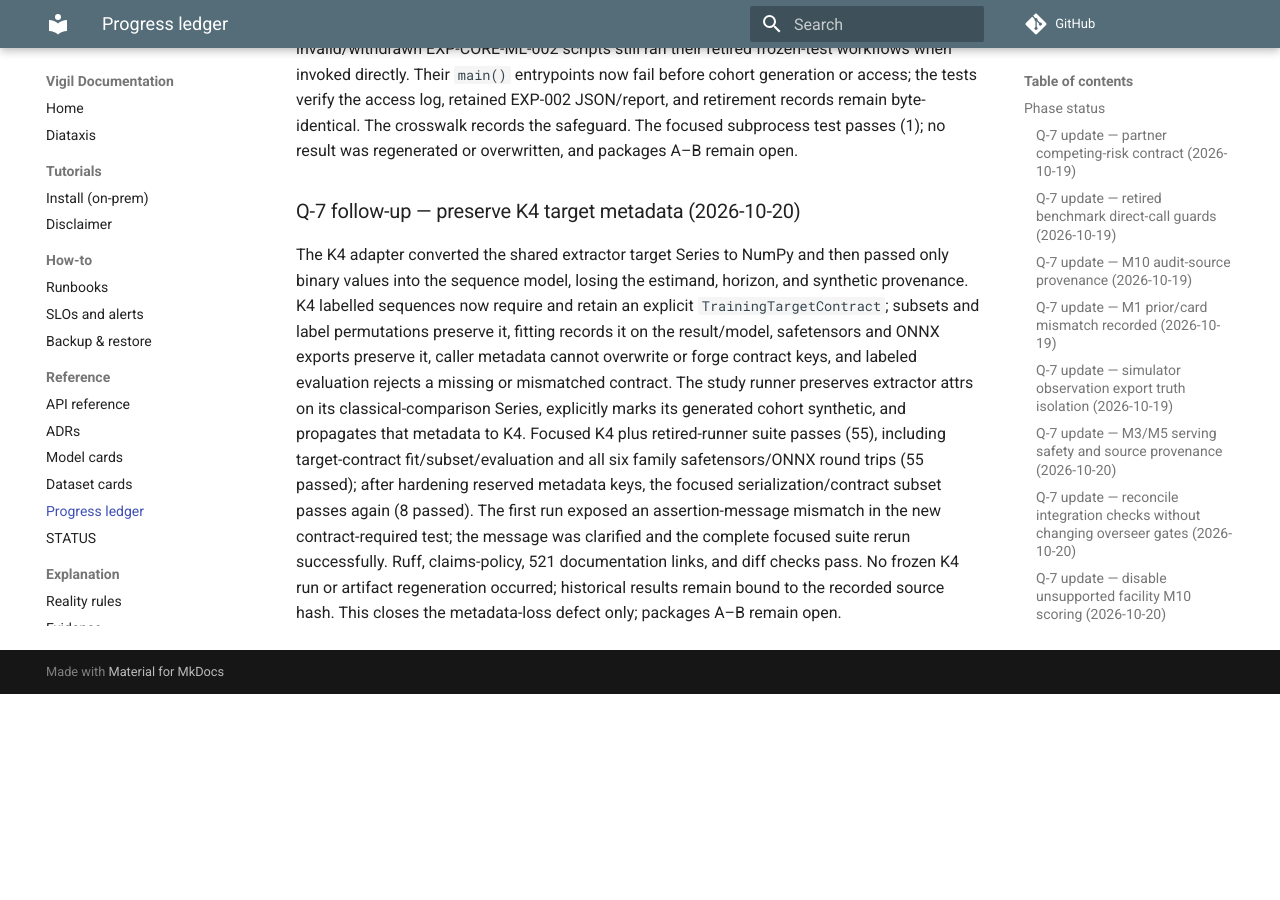
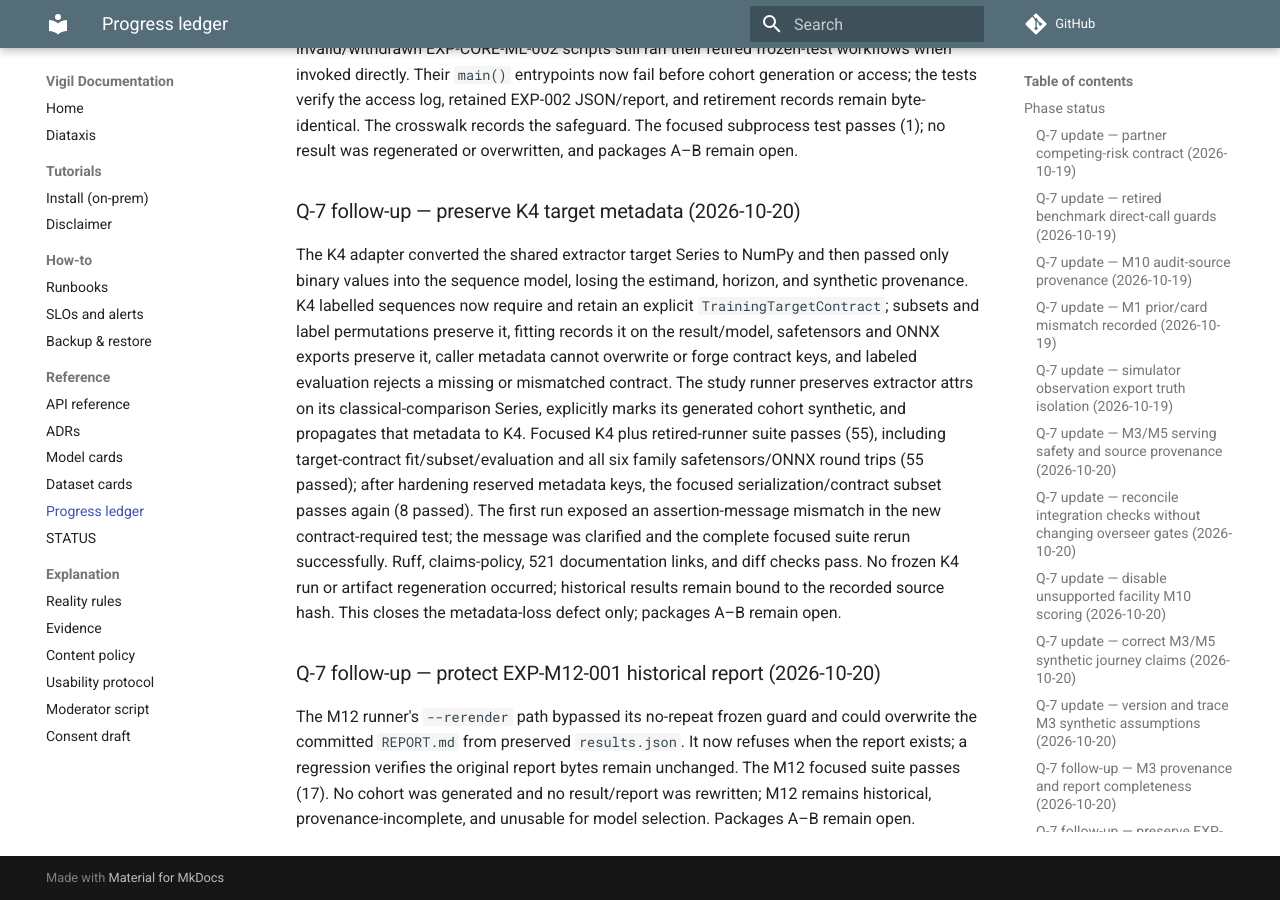
Before and after one commit to gasthecreator/vigil, an MkDocs documentation site: the page built from docs/PROGRESS.md, in a window 1280 px wide and 900 px high, scrolled down 38870 px. Built offline with MkDocs 1.6.1 and Material for MkDocs 9.7.7, drawn with Linux system fonts in a browser that asks for light colours; comment, search, counter and statistics services are not loaded; before the commit the page ends 39564 px from its top, so only the background shows below that.

Commit message:
fix(ml): protect historical M12 report

```diff
--- a/docs/PROGRESS.md
+++ b/docs/PROGRESS.md
@@ -352,3 +352,7 @@
 ### Q-7 follow-up — preserve K4 target metadata (2026-10-20)
 
 The K4 adapter converted the shared extractor target Series to NumPy and then passed only binary values into the sequence model, losing the estimand, horizon, and synthetic provenance. K4 labelled sequences now require and retain an explicit `TrainingTargetContract`; subsets and label permutations preserve it, fitting records it on the result/model, safetensors and ONNX exports preserve it, caller metadata cannot overwrite or forge contract keys, and labeled evaluation rejects a missing or mismatched contract. The study runner preserves extractor attrs on its classical-comparison Series, explicitly marks its generated cohort synthetic, and propagates that metadata to K4. Focused K4 plus retired-runner suite passes (55), including target-contract fit/subset/evaluation and all six family safetensors/ONNX round trips (55 passed); after hardening reserved metadata keys, the focused serialization/contract subset passes again (8 passed). The first run exposed an assertion-message mismatch in the new contract-required test; the message was clarified and the complete focused suite rerun successfully. Ruff, claims-policy, 521 documentation links, and diff checks pass. No frozen K4 run or artifact regeneration occurred; historical results remain bound to the recorded source hash. This closes the metadata-loss defect only; packages A–B remain open.
+
+### Q-7 follow-up — protect EXP-M12-001 historical report (2026-10-20)
+
+The M12 runner's `--rerender` path bypassed its no-repeat frozen guard and could overwrite the committed `REPORT.md` from preserved `results.json`. It now refuses when the report exists; a regression verifies the original report bytes remain unchanged. The M12 focused suite passes (17). No cohort was generated and no result/report was rewritten; M12 remains historical, provenance-incomplete, and unusable for model selection. Packages A–B remain open.
```
Also changed, not shown: docs/audits/CORE-ML-ENTRYPOINT-CROSSWALK-2026-10.md (+1 -1 lines), experiments/EXP-M12-001/PROVENANCE-AND-CONTRACT-AUDIT.md (+2 -0 lines), 2 other files.
